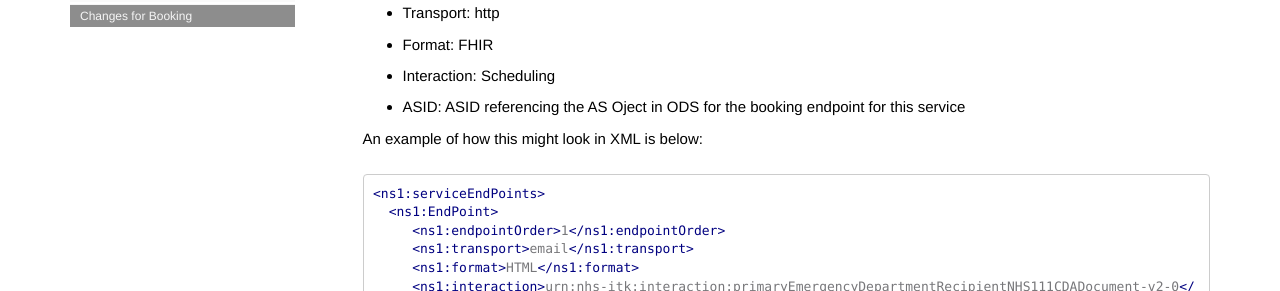
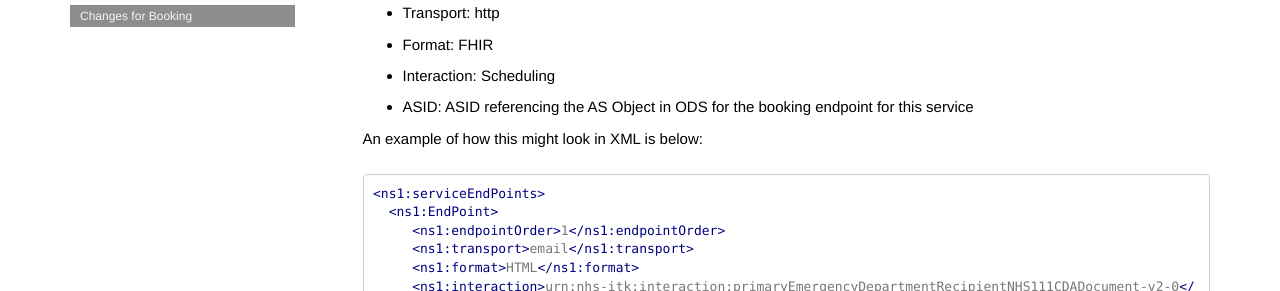
Before and after one commit to nhsd-a2si/docs-uec-appts, a Jekyll site: the page built from _pages/functional_spec/dos/dos_endpoints_booking.md, in a window 1280 px wide and 1328 px high. Shown: the part 387-678 px from the top of the window. Built offline with Jekyll 4.4.1, drawn with Linux system fonts in a browser that asks for light colours; nearby versions of some CDN libraries.

Commit message:
Update dos_endpoints_booking.md

```diff
--- a/_pages/functional_spec/dos/dos_endpoints_booking.md
+++ b/_pages/functional_spec/dos/dos_endpoints_booking.md
@@ -18,7 +18,7 @@ The new items are listed below:
 * Transport: http
 * Format: FHIR
 * Interaction: Scheduling
-* ASID: ASID referencing the AS Oject in ODS for the booking endpoint for this service
+* ASID: ASID referencing the AS Object in ODS for the booking endpoint for this service
 
 An example of how this might look in XML is below:
 
```
